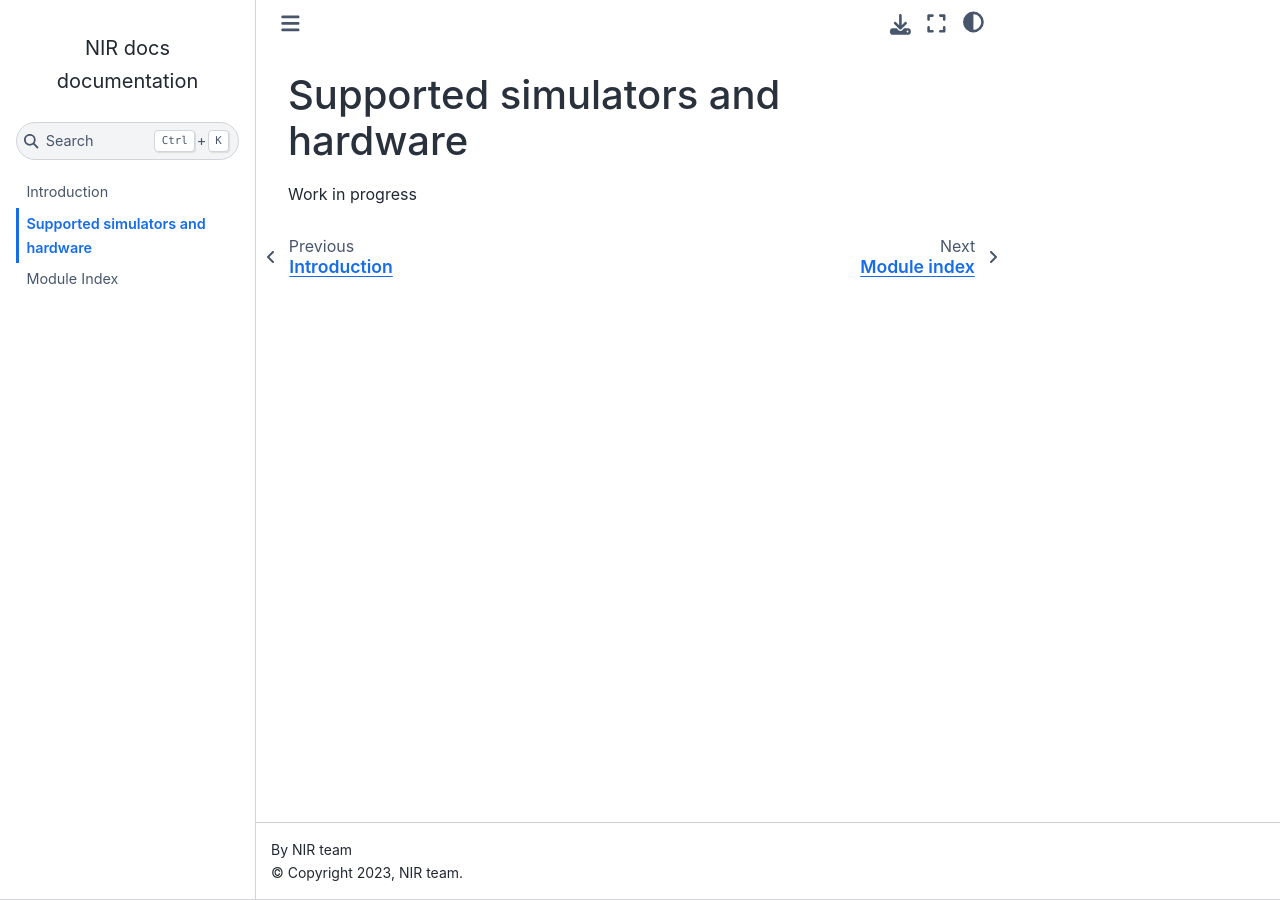
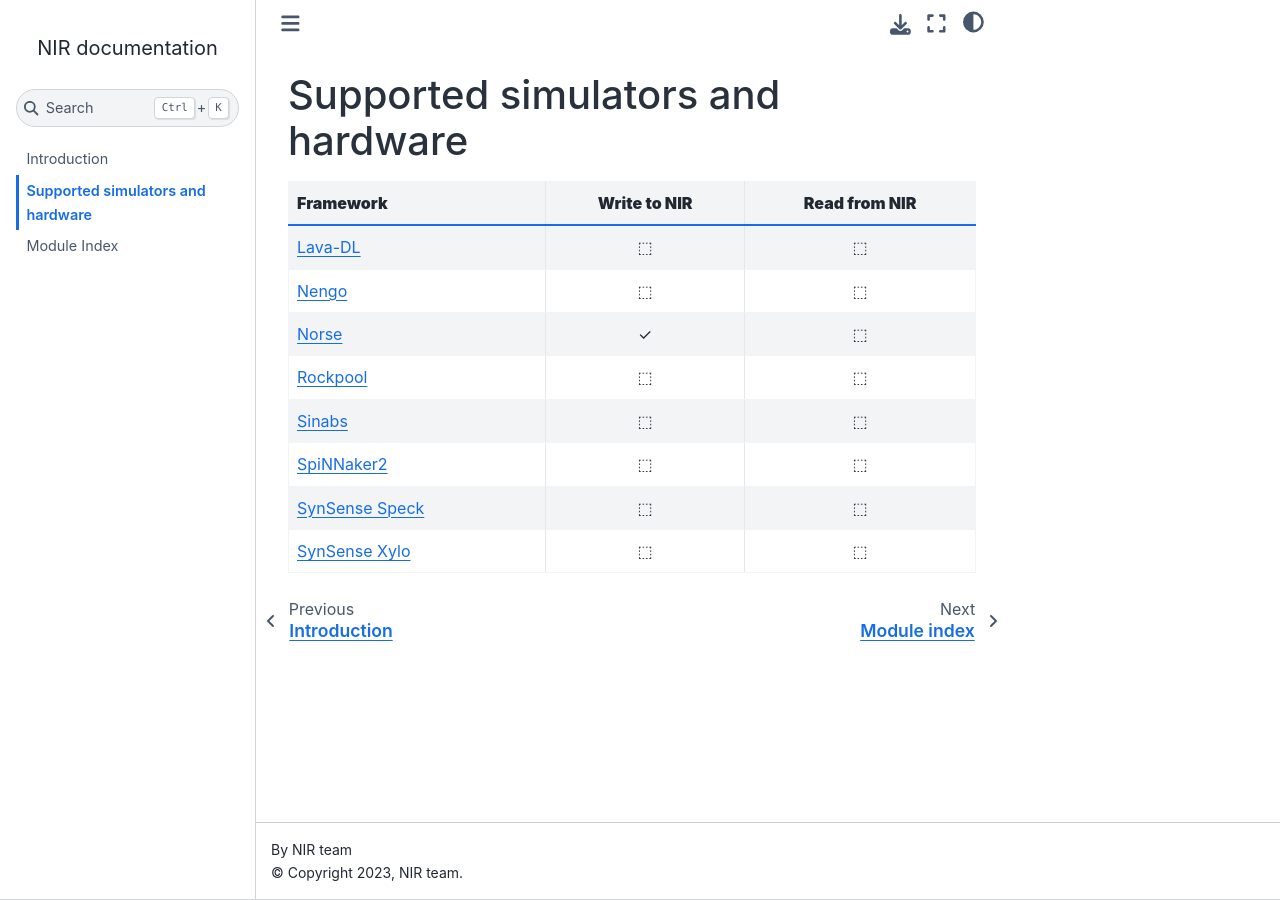
Before and after one commit to neuromorphs/NIR, a Sphinx documentation site: the page built from docs/source/support.md, in a window 1280 px wide. Built offline with Sphinx 7.4.7 and the Sphinx Book theme 1.1.4, drawn with Linux system fonts in a browser that asks for light colours.

Commit message:
update docs

```diff
--- /dev/null
+++ b/docs/requirements.txt
@@ -0,0 +1,3 @@
+sphinx
+sphinx-book-theme
+myst-parser
--- a/docs/source/conf.py
+++ b/docs/source/conf.py
@@ -17,7 +17,7 @@
 
 # -- Project information -----------------------------------------------------
 
-project = 'NIR docs'
+project = 'NIR'
 copyright = '2023, NIR team'
 author = 'NIR team'
 
--- a/docs/source/index.rst
+++ b/docs/source/index.rst
@@ -3,8 +3,8 @@
    You can adapt this file completely to your liking, but it should at least
    contain the root `toctree` directive.
 
-Welcome to NIR docs's documentation!
-====================================
+Neuromorphic Intermediate Representation (NIR)
+==============================================
 
 .. toctree::
    :maxdepth: 1
--- a/docs/source/support.md
+++ b/docs/source/support.md
@@ -1,3 +1,12 @@
 # Supported simulators and hardware
 
-Work in progress
+| **Framework** | **Write to NIR** | **Read from NIR** |
+| --------------- | :--: | :--: |
+| [Lava-DL](https://github.com/lava-nc/lava-dl) | ⬚ | ⬚ |
+| [Nengo](https://nengo.ai) | ⬚ | ⬚ |
+| [Norse](https://github.com/norse/norse) | ✓ | ⬚ |
+| [Rockpool](https://rockpool.ai) | ⬚ | ⬚ |
+| [Sinabs](https://sinabs.readthedocs.io) | ⬚ | ⬚ |
+| [SpiNNaker2](https://spinncloud.com/portfolio/spinnaker2/) | ⬚ | ⬚ |
+| [SynSense Speck](https://www.synsense.ai/products/speck-2/) | ⬚ | ⬚ |
+| [SynSense Xylo](https://www.synsense.ai/products/xylo/) | ⬚ | ⬚ |
```
Also changed, not shown: docs/source/intro.md (deleted, +0 -31 lines), docs/source/intro.rst (added, +42 -0 lines).
